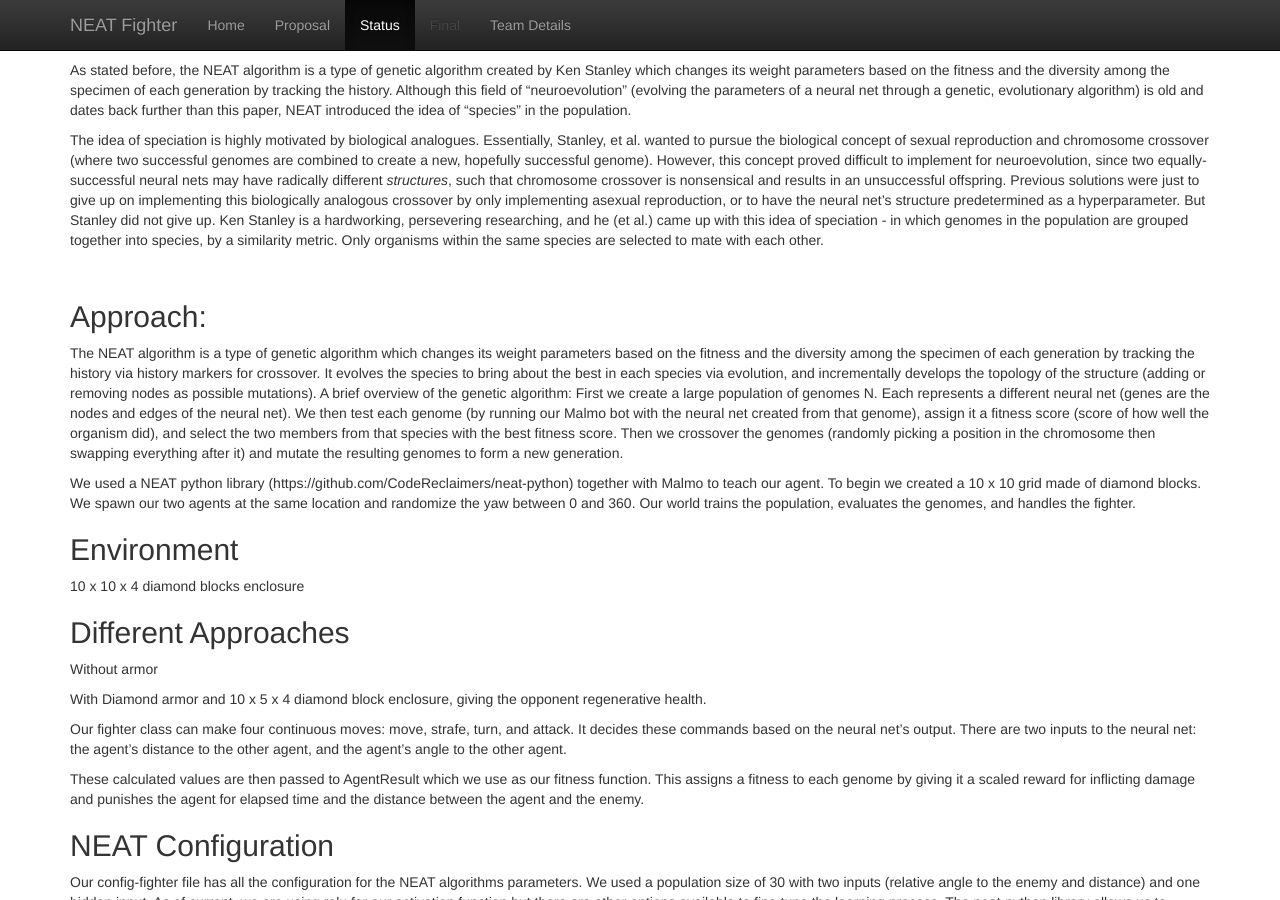
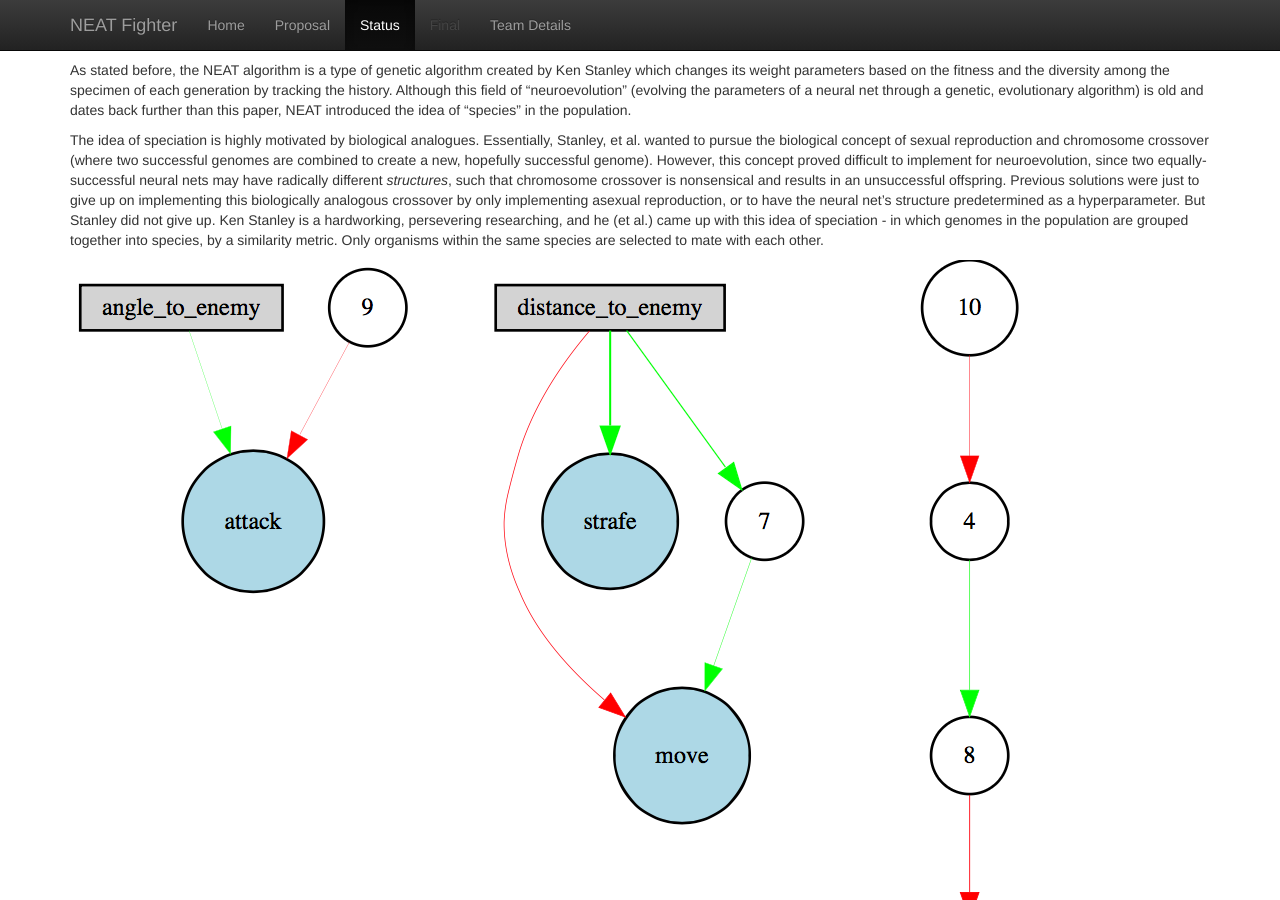
Before and after one commit to UCI-CS-175-Cool-Kids-Club/Neat_Fighter, a Jekyll site: the page built from docs/status.md, in a window 1280 px wide and 900 px high, scrolled down 319 px. Built offline with Jekyll 4.4.1, drawn with Linux system fonts in a browser that asks for light colours.

Commit message:
fixed broken image paths

```diff
--- a/docs/status.md
+++ b/docs/status.md
@@ -10,7 +10,7 @@ As stated before, the NEAT algorithm is a type of genetic algorithm created by K
 
 The idea of speciation is highly motivated by biological analogues.  Essentially, Stanley, et al. wanted to pursue the biological concept of sexual reproduction and chromosome crossover (where two successful genomes are combined to create a new, hopefully successful genome).  However, this concept proved difficult to implement for neuroevolution, since two equally-successful neural nets may have radically different *structures*, such that chromosome crossover is nonsensical and results in an unsuccessful offspring.  Previous solutions were just to give up on implementing this biologically analogous crossover by only implementing asexual reproduction, or to have the neural net's structure predetermined as a hyperparameter.  But Stanley did not give up.  Ken Stanley is a hardworking, persevering researching, and he (et al.) came up with this idea of speciation - in which genomes in the population are grouped together into species, by a similarity metric.  Only organisms within the same species are selected to mate with each other.
 
-![](genome.png)
+![Structure of an example net](pics/genome.png)
 
 
 ## Approach:
@@ -46,7 +46,7 @@ In future iterations of this project, we will be trying to increase the complexi
 
 Being an evolutionary algorithm, we are up against the whims of nature and RNG to chance us into better organisms.  Unfortunately, this means we must sit through hours of runs of plateaus, where each generation does not seem to be doing much better than the past.  Tweaking the rates of mutation should help us ameliorate this problem, and we will attack that in the following week.
 
-![](status_fitness.png)
+![](pics/status_fitness.png)
 
 ## Video
 https://youtu.be/JIFDQWoOt3M
```
